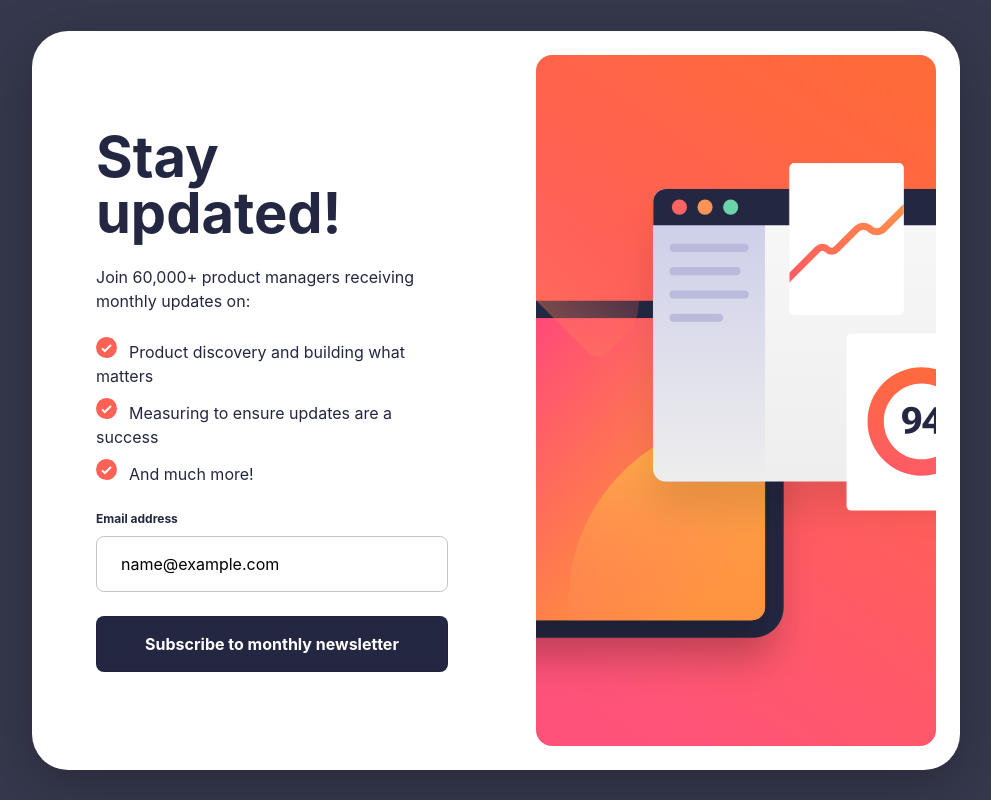
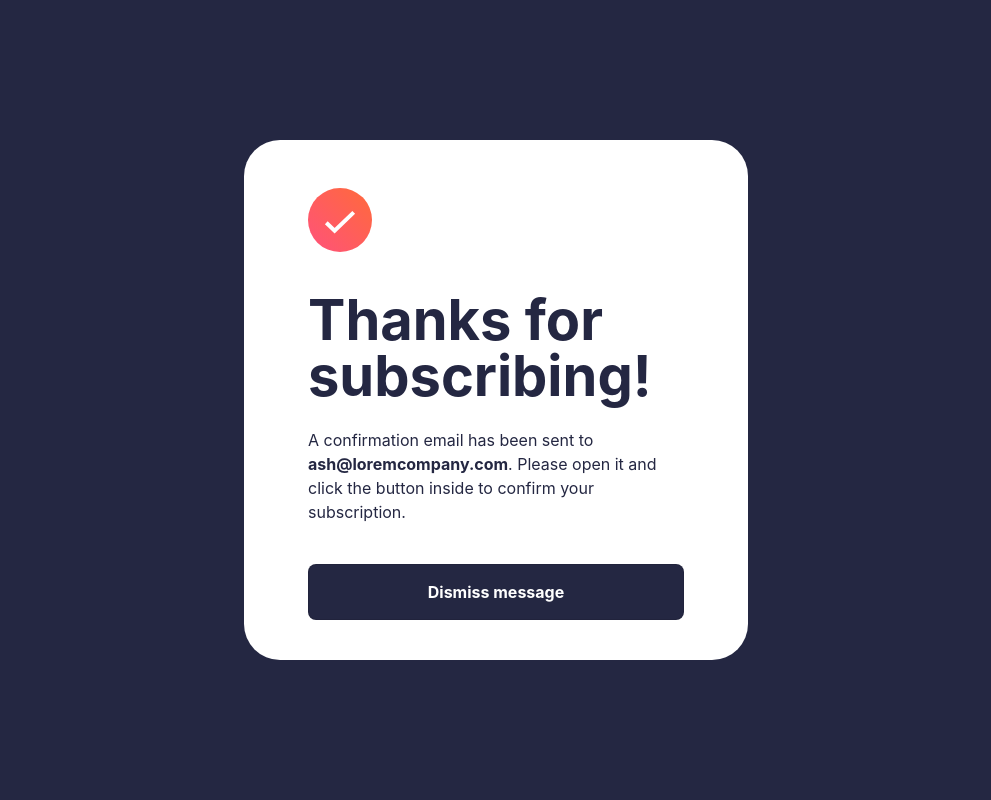
Before and after one commit to pchupchu/newsletter-sign-up-with-success-message-main, a React app: page / in a window 1280 px wide. Both pictures are taken after typing "name@example.com" into the empty fields and a click on the button "Subscribe to monthly newsletter". Shown: the whole page, without its empty margins (144-1135 px from the left). Built offline with nearby package versions, Linux system fonts and the light colour scheme.

Commit message:
Add Popup

```diff
--- a/src/components/App/App.js
+++ b/src/components/App/App.js
@@ -1,10 +1,23 @@
+import { useState } from 'react';
 import Main from '../Main/Main';
 import './App.css'
+import Popup from '../Popup/Popup';
 
 function App() {
+  const [isOpen, setIsOpen] = useState(false);
+
+  function openPopup() {
+    setIsOpen(true);
+  }
+
+  function closePopup() {
+    setIsOpen(false);
+  }
+
   return (
     <div className="app">
-      <Main />
+      <Main openPopup={openPopup} />
+      <Popup isOpen={isOpen} onClose={closePopup} />
     </div>
   );
 }
--- a/src/components/Form/Form.js
+++ b/src/components/Form/Form.js
@@ -1,12 +1,13 @@
 import './Form.css';
 import { useFormAndValidation } from "../../hooks/useFormAndValidation";
 
-function Form() {
+function Form({openPopup}) {
 
   const { values, handleChange, isValid } = useFormAndValidation();
 
   const handleSubmit = (e) => {
     e.preventDefault();
+    openPopup();
   };
 
   return (
--- a/src/components/Main/Main.js
+++ b/src/components/Main/Main.js
@@ -1,10 +1,10 @@
 import SignUp from '../SignUp/SignUp';
 import './Main.css'
 
-function Main() {
+function Main({openPopup}) {
   return (
     <main className="main">
-      <SignUp />
+      <SignUp openPopup={openPopup} />
     </main>
   );
 }
--- a/src/components/Popup/Popup.css
+++ b/src/components/Popup/Popup.css
@@ -0,0 +1,96 @@
+.popup {
+  width: 100%;
+  height: 100%;
+  display: flex;
+  align-items: center;
+  justify-content: center;
+  position: fixed;
+  top: 0;
+  left: 0;
+  background: var(--dark-navy);
+  visibility: hidden;
+  opacity: 0;
+  transition: visibility 0.2s, opacity 0.4s linear;
+}
+
+.popup_opened {
+  visibility: visible;
+  opacity: 1;
+}
+
+.popup__container {
+  background-color: var(--white);
+  width: 100%;
+  height: 100%;
+  max-width: 504px;
+  position: relative;
+  display: flex;
+  flex-direction: column;
+  padding: 150px 24px 40px;
+  box-sizing: border-box;
+}
+
+@media screen and (min-width: 480px) {
+  .popup__container {
+    max-height: 520px;
+    padding: 48px 64px 64px;
+    border-radius: 36px;
+  }
+}
+
+.popup__icon {
+  width: 64px;
+  height: 64px;
+  object-fit: cover;
+  margin-bottom: 40px;
+  flex-grow: 0;
+}
+
+.popup__title {
+  font-size: 40px;
+  font-weight: 700;
+  line-height: 1;
+  max-width: 376px;
+  margin: 0 0 24px;
+  flex-grow: 0;
+}
+
+@media screen and (min-width: 480px) {
+  .popup__title {
+    font-size: 56px;
+  }
+}
+
+.popup__text {
+  margin: 0;
+  font-size: 16px;
+  line-height: 1.5;
+  max-width: 376px;
+  margin: 0 0 40px;
+  flex-grow: 1;
+}
+
+.popup__email {
+  font-weight: 700;
+}
+
+.popup__button {
+  width: 100%;
+  border-radius: 8px;
+  border: 1px solid var(--grey-25);
+  min-height: 56px;
+  box-sizing: border-box;
+  background-color: var(--dark-navy);
+  font-size: 16px;
+  line-height: 1.5;
+  color: var(--white);
+  font-weight: 700;
+  cursor: pointer;
+  padding: 0;
+  flex-grow: 0;
+}
+
+.popup__button:hover {
+  background: var(--gradient-1);
+  box-shadow: 0px 16px 32px 0px var(--red-shadow);
+}
--- a/src/components/Popup/Popup.js
+++ b/src/components/Popup/Popup.js
@@ -1,16 +1,42 @@
-import './Popup.css'
+import { useEffect } from "react";
+import './Popup.css';
+import success from '../../images/icon-success.svg'
 
-function Popup() {
+function Popup({ isOpen, onClose }) {
+
+  useEffect(() => {
+    if (!isOpen) return;
+    const closeByEscape = (e) => {
+      if (e.key === "Escape") {
+        onClose();
+      }
+    };
+
+    document.addEventListener("keydown", closeByEscape);
+    return () => document.removeEventListener("keydown", closeByEscape);
+  }, [isOpen, onClose]);
+
+  const handleOverlay = (e) => {
+    if (e.target === e.currentTarget) {
+      onClose();
+    }
+  };
+
   return (
-    <div className="popup">
-      <p>
-Thanks for subscribing!
-
-A confirmation email has been sent to ash@loremcompany.com.
-Please open it and click the button inside to confirm your subscription.
-
-Dismiss message
-      </p>
+    <div
+      className={`popup ${isOpen ? "popup_opened" : ""}`}
+      onClick={handleOverlay}
+    >
+      <div className="popup__container">
+        <img
+          className="popup__icon"
+          src={success}
+          alt="success"
+        />
+        <h2 className="popup__title">Thanks for subscribing!</h2>
+        <p className="popup__text">A confirmation email has been sent to <span className="popup__email">ash@loremcompany.com</span>. Please open it and click the button inside to confirm your subscription.</p>
+        <button type="submit" onClick={onClose} className="popup__button">Dismiss message</button>
+      </div>
     </div>
   );
 }
--- a/src/components/SignUp/SignUp.css
+++ b/src/components/SignUp/SignUp.css
@@ -14,12 +14,6 @@
     box-shadow: 0px 15px 60px 0px var(--shadow);
   }
 }
-
-/* @media screen and (min-width: 920px) {
-  .signup {
-    max-height: 641px;
-  }
-} */
 
 .signup__image {
   width: 100%;
--- a/src/components/SignUp/SignUp.js
+++ b/src/components/SignUp/SignUp.js
@@ -1,7 +1,7 @@
 import Form from '../Form/Form';
 import './SignUp.css'
 
-function SignUp() {
+function SignUp({openPopup}) {
   return (
     <div className="signup">
       <div className='signup__image'></div>
@@ -13,7 +13,7 @@ function SignUp() {
           <li><p className='signup__text signup__item'>Measuring to ensure updates are a success</p></li>
           <li><p className='signup__text signup__item'>And much more!</p></li>
         </ul>
-        <Form />
+        <Form openPopup={openPopup}/>
       </div>
     </div>
   );
```
Also changed, not shown: src/components/Form/Form.css (+0 -14 lines).
